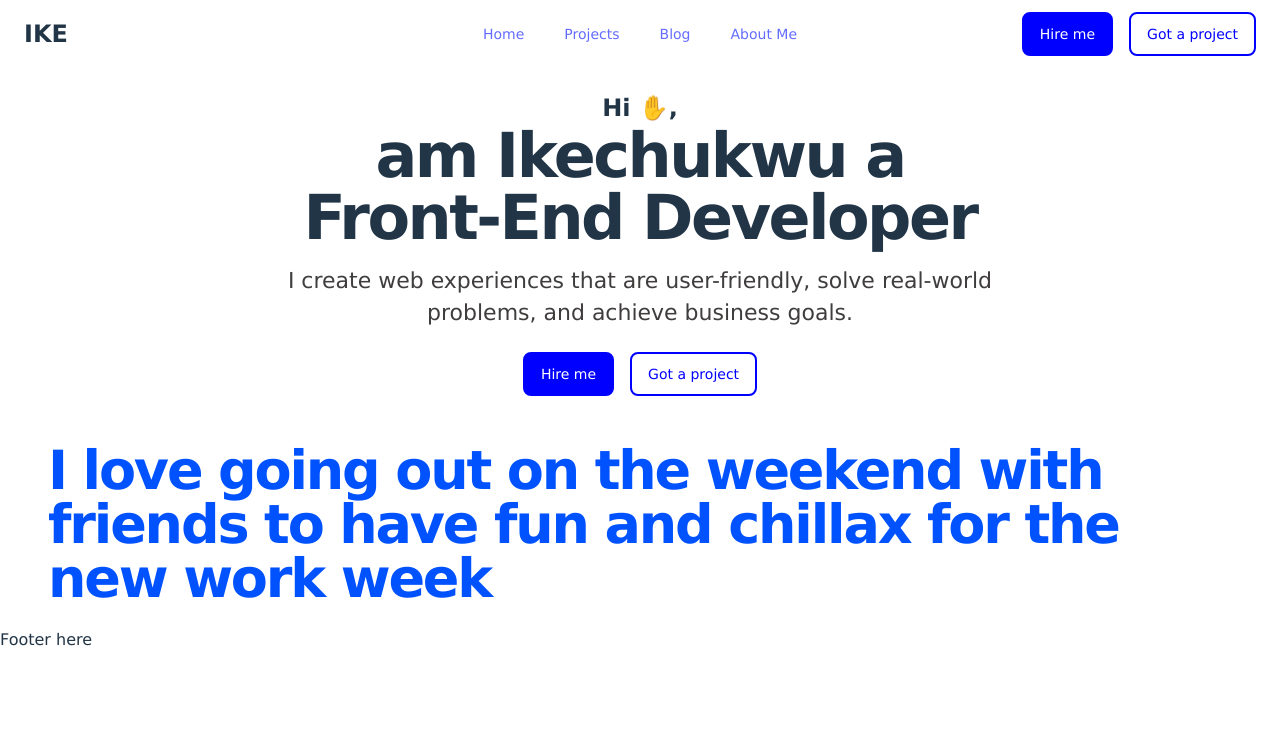
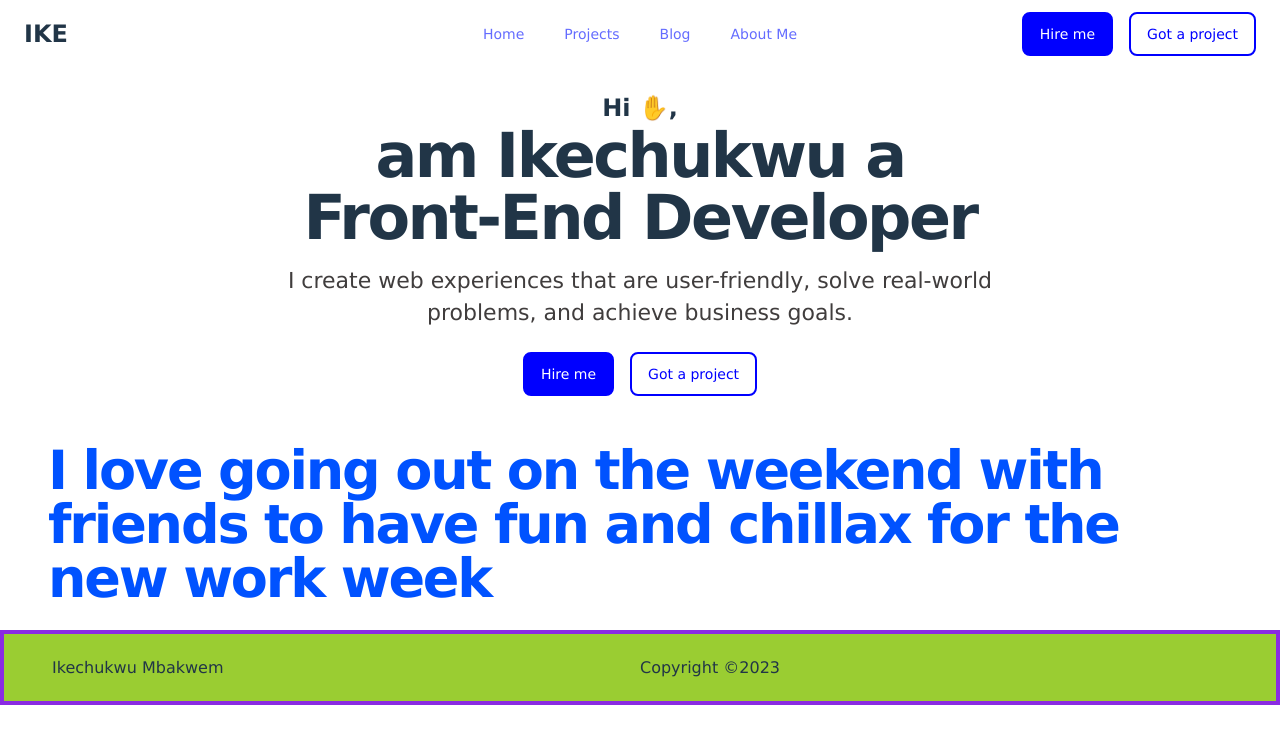
Before and after one commit to ikembakwem/portfolio-project, a React (Vite) app: page / in a window 1280 px wide. Shown: the top 744 px of the page. Built offline with nearby package versions, Linux system fonts and the light colour scheme.

Commit message:
Add content to footer

```diff
--- a/src/components/Footer.tsx
+++ b/src/components/Footer.tsx
@@ -1,8 +1,27 @@
 import styled from "@emotion/styled";
+import { Container } from "./Layouts";
 
-export const Footer = () => <footer>Footer here</footer>;
+export const Footer = () => (
+  <FooterStyles>
+    <Container>
+      <Content>
+        <div>Ikechukwu Mbakwem</div>
+        <div>Copyright ©2023</div>
+      </Content>
+    </Container>
+  </FooterStyles>
+);
 
 const FooterStyles = styled.footer`
+  display: flex;
+
   background-color: yellowgreen;
   border: 4px solid blueviolet;
 `;
+
+const Content = styled.div`
+  display: flex;
+  div {
+    flex: 1;
+  }
+`;
--- a/src/components/Layouts.tsx
+++ b/src/components/Layouts.tsx
@@ -4,4 +4,5 @@ export const Container = styled.div`
   max-width: 1280px;
   padding: 24px 48px;
   margin: 0 auto;
+  width: 100%;
 `;
```
